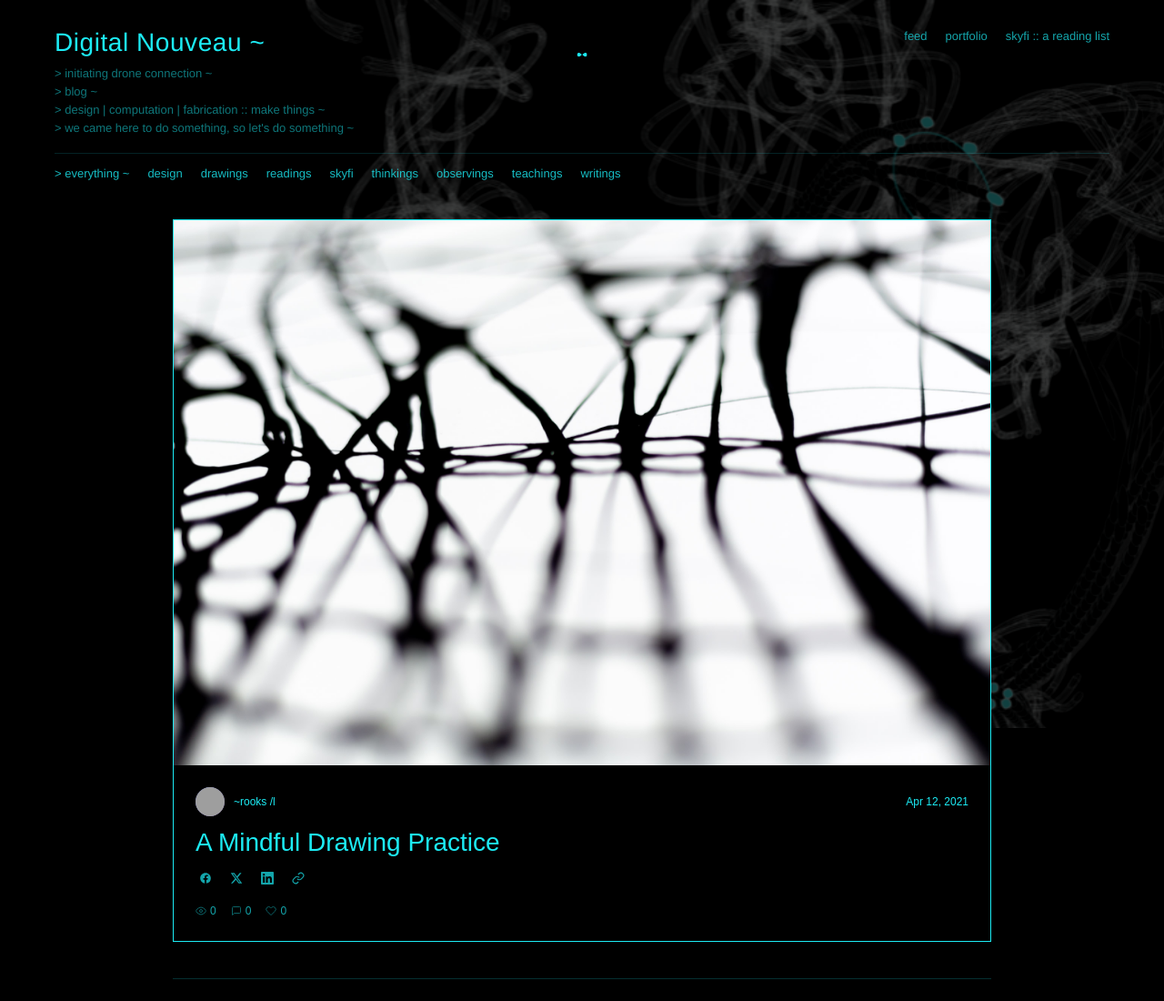
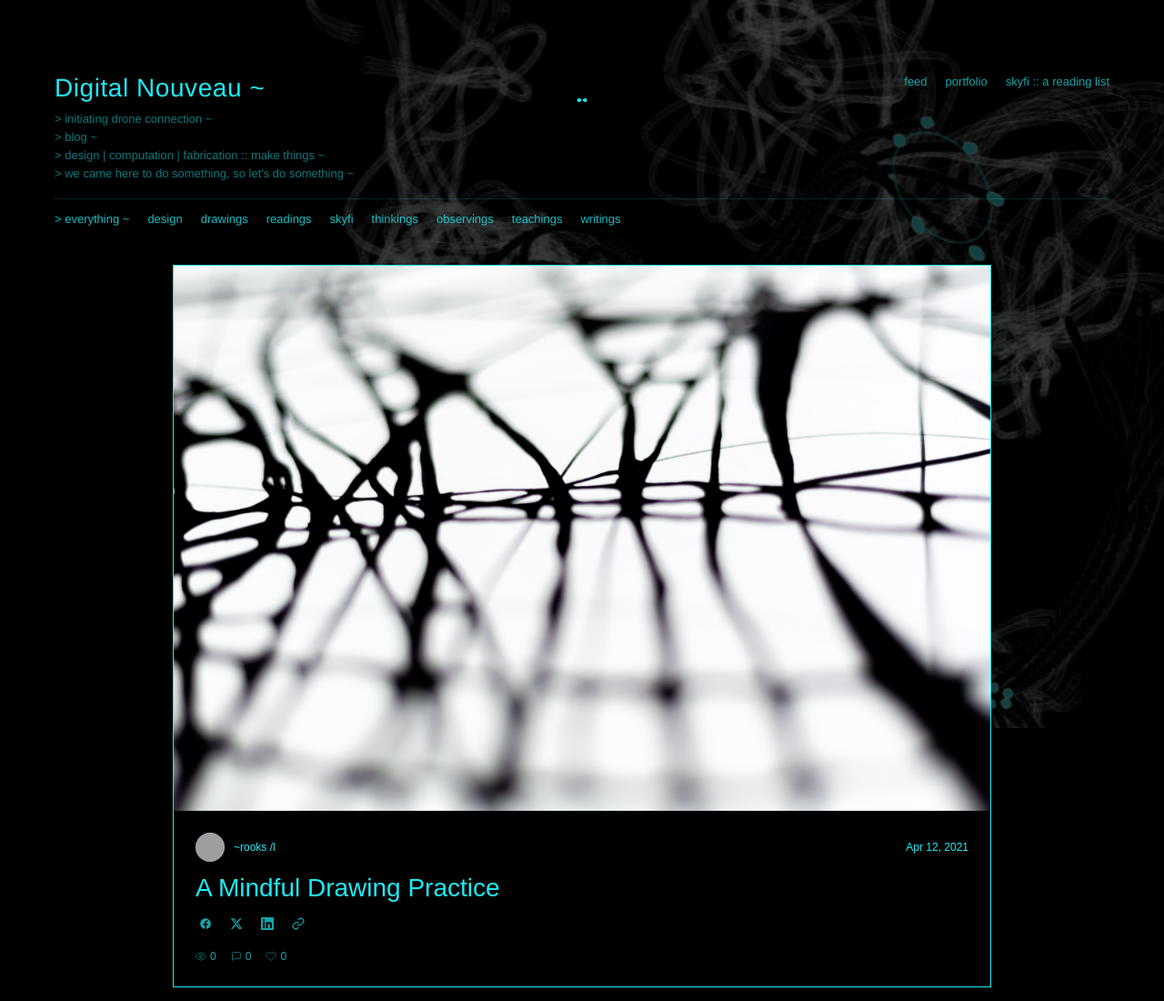
Before and after one commit to rlbrackett3/digital-nouveau, an Astro site: page / in a window 1280 px wide. Shown: the top 1100 px of the page at 91% size. Built offline with nearby package versions, Linux system fonts and the light colour scheme; Astro itself is replaced by a stand-in of ours; grey boxes are pictures that could not be loaded.

Commit message:
style: header padding for absolute logo positioning

```diff
--- a/src/styles/global.css
+++ b/src/styles/global.css
@@ -72,9 +72,13 @@ p {
 
 /* ── Header ── */
 .site-header {
-  padding: 30px 0 20px;
+  padding: 70px 0 20px;
   position: relative;
   z-index: 10;
+}
+
+.site-header .container {
+  position: relative;
 }
 
 .header-content {
@@ -82,6 +86,7 @@ p {
   justify-content: space-between;
   align-items: flex-start;
   margin-bottom: 16px;
+  margin-top: 10px;
 }
 
 .header-left {
@@ -139,7 +144,7 @@ p {
 /* ── Animated logo (top center, absolute) ── */
 .header-logo {
   position: absolute;
-  top: 30px;
+  top: 0;
   left: 50%;
   transform: translateX(-50%);
   z-index: 20;
@@ -150,6 +155,7 @@ p {
   height: 60px;
   object-fit: contain;
   background: transparent;
+  display: block;
 }
 
 /* ── Hamburger menu (top right) ── */
```
